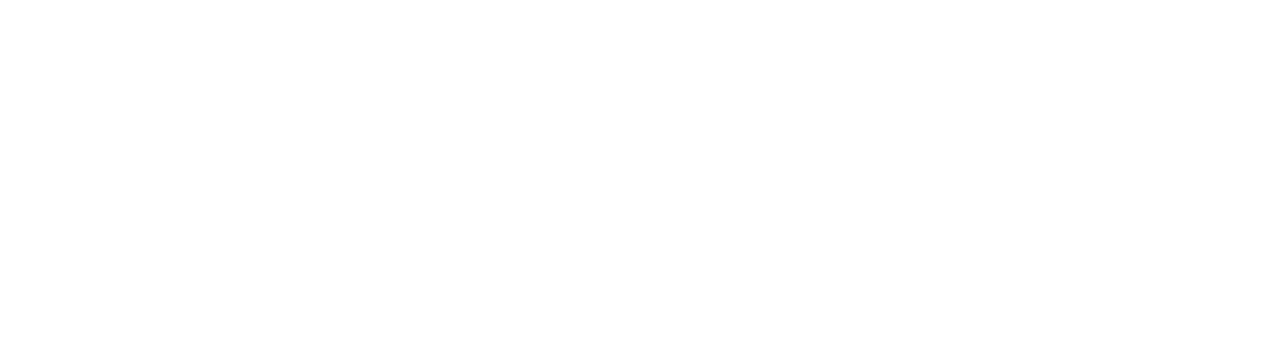
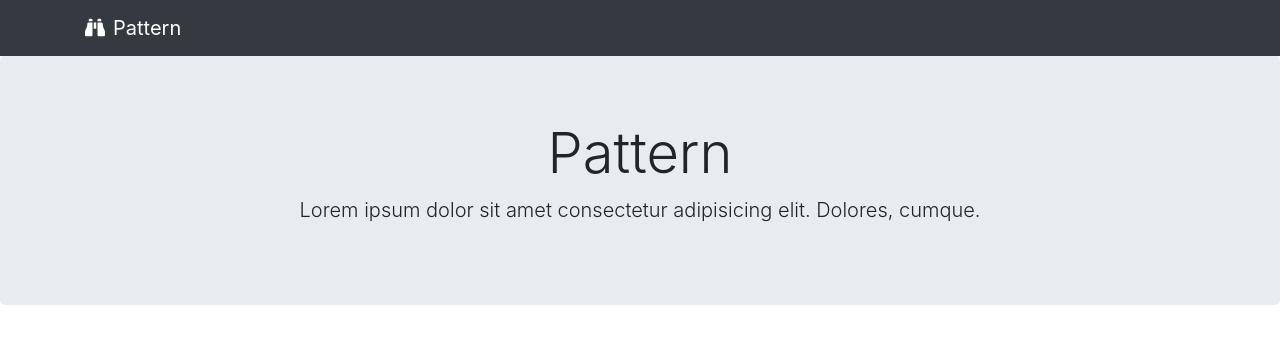
Before and after one commit to Hello-Jiao/landingpage_bootstrap4_practice01, a plain HTML site: page index.html in a window 1280 px wide. Drawn offline with nearby package versions, Linux system fonts and the light colour scheme.

Commit message:
add nav and jumbotron

```diff
--- a/index.html
+++ b/index.html
@@ -7,12 +7,25 @@
     <meta name="viewport" content="width=device-width, initial-scale=1, shrink-to-fit=no">
 
     <!-- Bootstrap CSS -->
+    <script src="https://kit.fontawesome.com/3aa9e2d020.js" crossorigin="anonymous"></script>
     <link rel="stylesheet" href="https://stackpath.bootstrapcdn.com/bootstrap/4.1.3/css/bootstrap.min.css" integrity="sha384-MCw98/SFnGE8fJT3GXwEOngsV7Zt27NXFoaoApmYm81iuXoPkFOJwJ8ERdknLPMO"
         crossorigin="anonymous">
     <title>Pattern</title>
 </head>
 
 <body>
+    <nav class="navbar bg-dark navbar-dark">
+        <div class="container">
+            <a href="#" class="navbar-brand" ><i class="fas fa-binoculars mr-2"></i>Pattern</a>
+        </div>
+    </nav>
+
+    <section id="header" class=" jumbotron text-center">
+        <h1 class="display-4">Pattern</h1>
+        <p class="lead">Lorem ipsum dolor sit amet consectetur adipisicing elit. Dolores, cumque.
+        </p>
+
+    </section>
 
     <!-- Optional JavaScript -->
     <!-- jQuery first, then Popper.js, then Bootstrap JS -->
```
